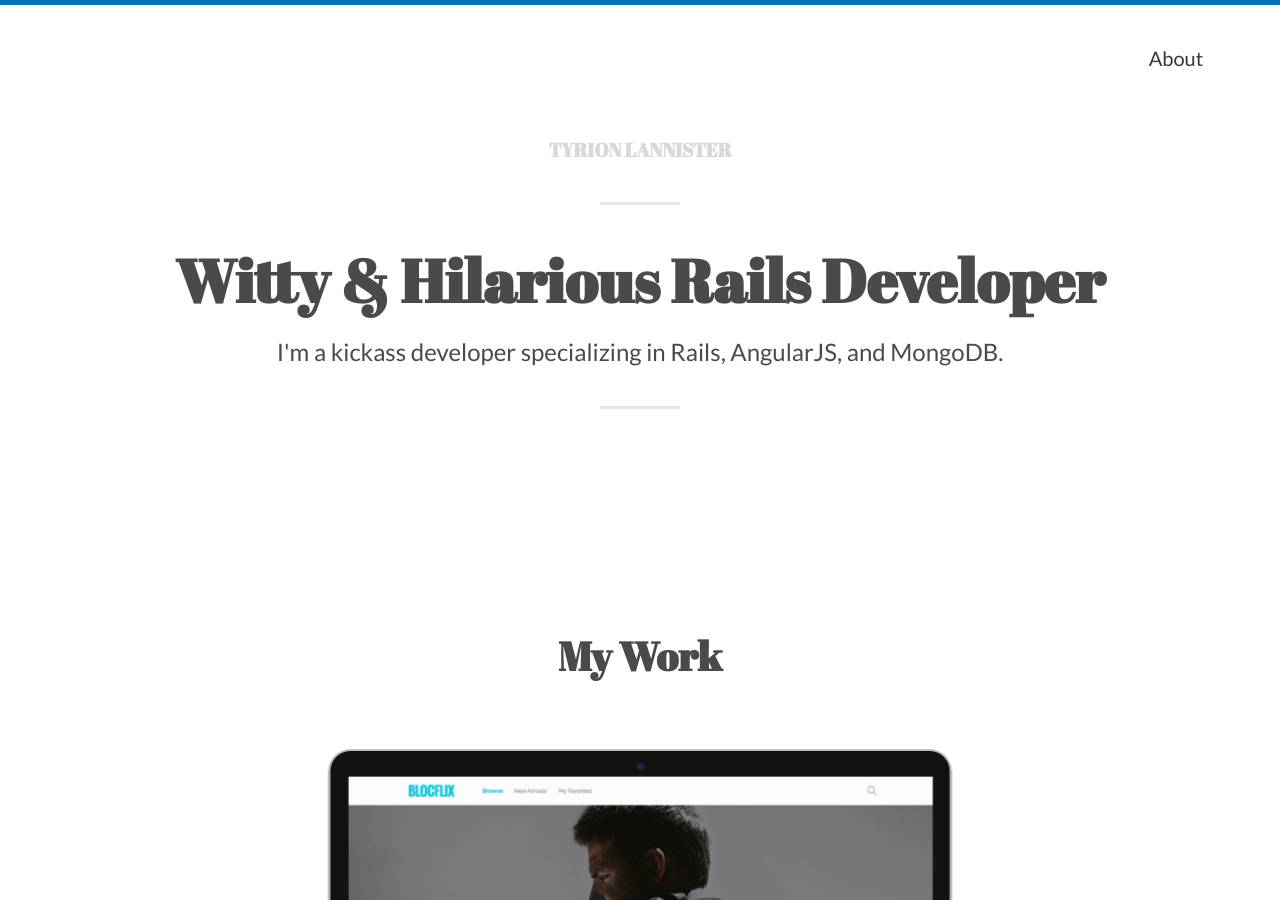
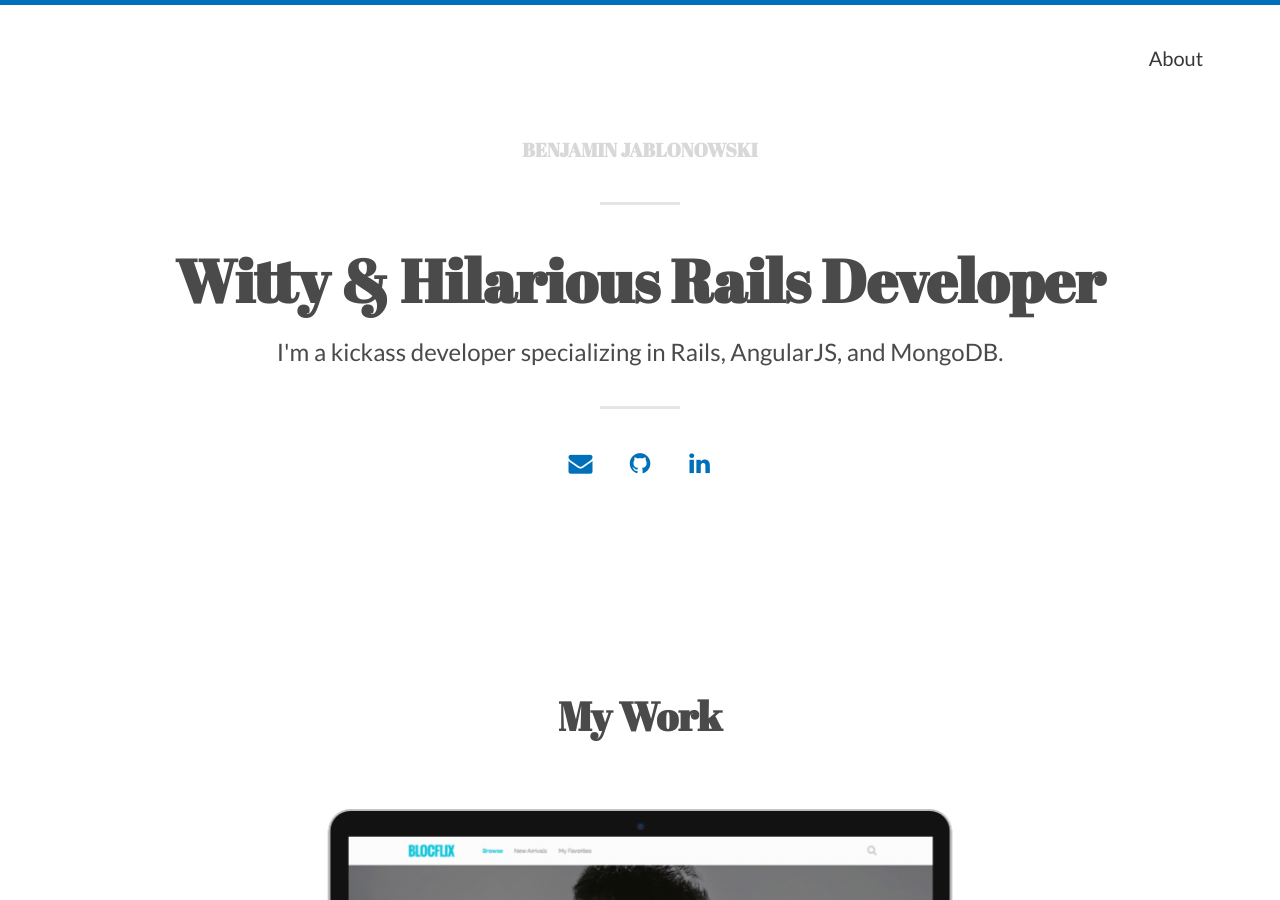
Before and after one commit to Bloc/portfolio-kami, a Jekyll site: the page built from index.html, in a window 1280 px wide and 900 px high. Built offline with Jekyll 4.4.1, drawn with Linux system fonts in a browser that asks for light colours; nearby versions of some CDN libraries; the list of posts is cut into pages by our own code.

Commit message:
Forked and cloned template portfolio, added info to config.yml

```diff
--- a/_config.yml
+++ b/_config.yml
@@ -5,8 +5,8 @@ url: "http://www.your-domain.com" # the base hostname & protocol for your site
 # THEME-SPECIFIC CONFIGURATION
 theme_settings:
   # Meta
-  title: Tyrion Lannister # Your name will go here
-  description: "A personal portfolio and blog website" # used by search engines
+  title: Benjamin Jablonowski # Your name will go here
+  description: "My personal portfolio and blog website" # used by search engines
 
   # Header and footer text
   header_text: >
@@ -18,16 +18,16 @@ theme_settings:
 
   # Icons
   rss: false
-  email_address: # Full email address, e.g. "sam@example.com"
+  email_address: bjablonowski@hotmail.com # Full email address, e.g. "sam@example.com"
   behance:
   bitbucket:
   dribbble:
   facebook:
   flickr:
-  github: # github profile name, e.g. "madebymunsters"
+  github: Lumbersaur # github profile name, e.g. "madebymunsters"
   google_plus:
   instagram:
-  linkedin:  # Full URL
+  linkedin: https://www.linkedin.com/in/benjamin-jablonowski-a7ab6ba9/  # Full URL
   pinterest:
   reddit:
   soundcloud:
```
